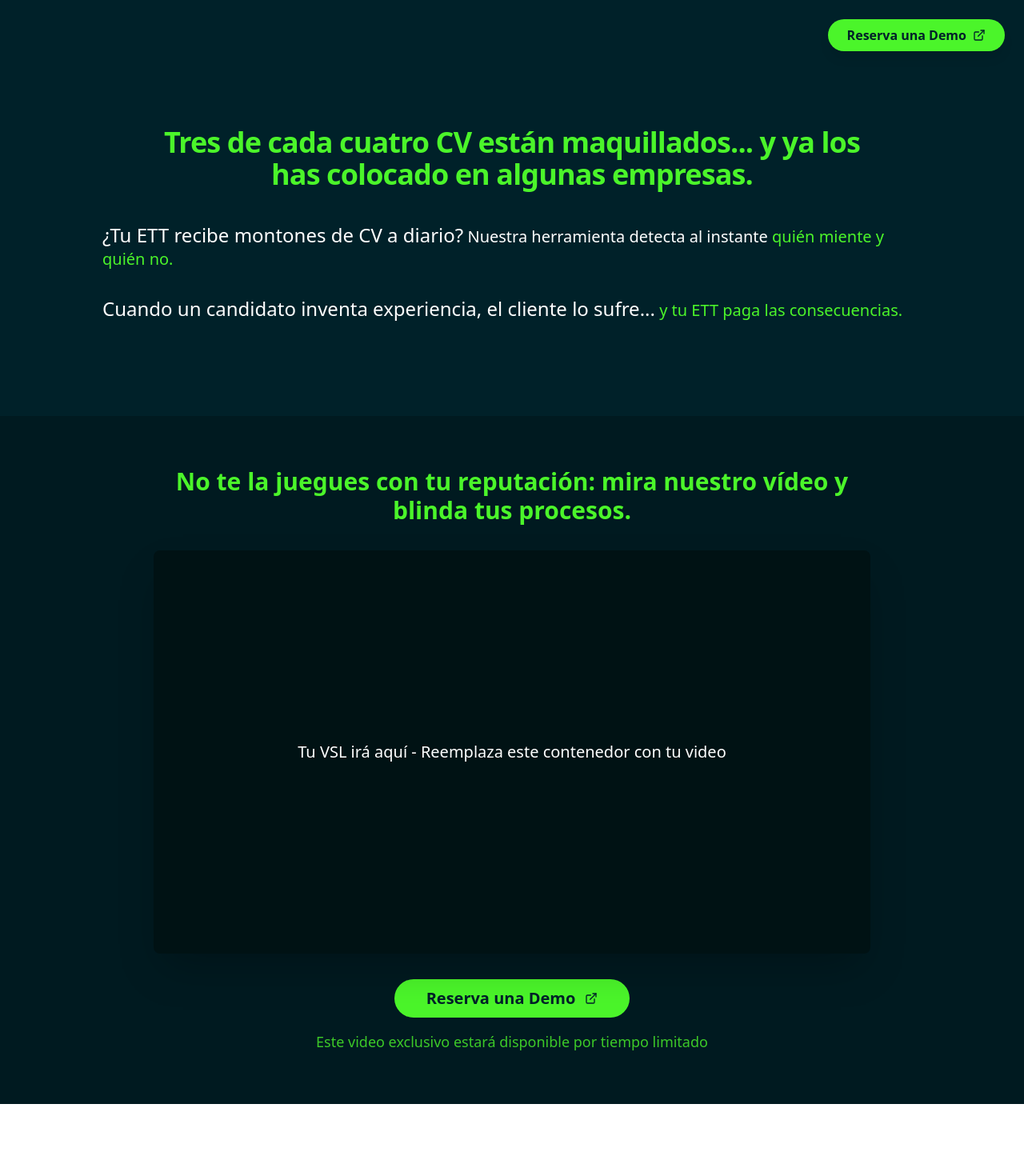
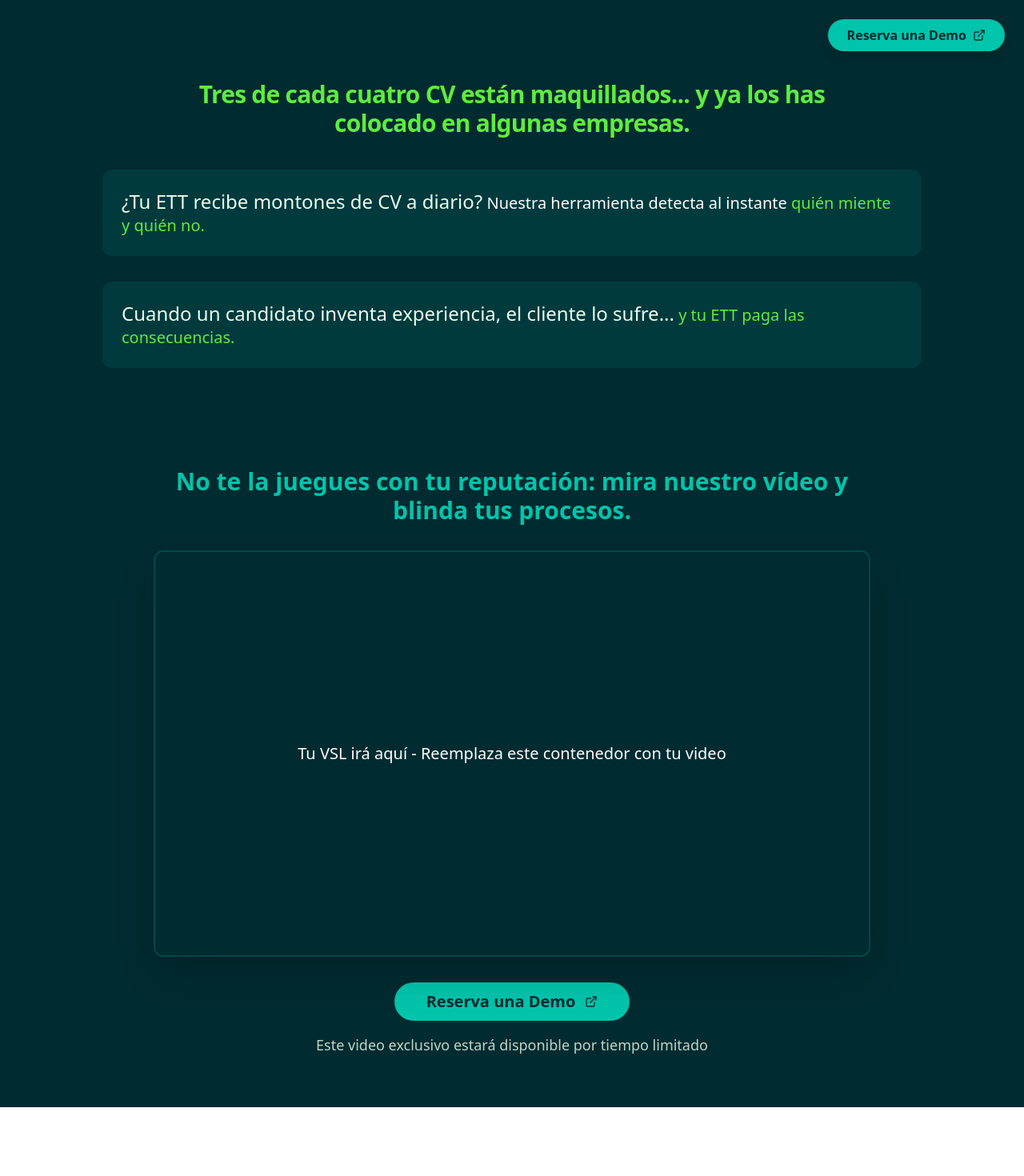
Before and after one commit to jaimeestevez/truthful-landing-form, a React (Vite) app: page / in a window 1280 px wide. Shown: the top 1470 px of the page at 80% size. Built offline with nearby package versions, Linux system fonts and the light colour scheme.

Commit message:
Refactor: Update UI with new color palette

```diff
--- a/src/components/CallToAction.tsx
+++ b/src/components/CallToAction.tsx
@@ -13,24 +13,24 @@ const CallToAction: React.FC<CallToActionProps> = ({ typeformUrl }) => {
   };
 
   return (
-    <section className="bg-[#002129] text-white section-padding">
+    <section className="bg-[#002B30] text-white section-padding">
       <div className="container">
         <div className="max-w-3xl mx-auto text-center space-y-8">
-          <h2 className="text-3xl md:text-5xl font-bold tracking-tight text-[#4BF52A]">
+          <h2 className="text-3xl md:text-5xl font-bold tracking-tight text-[#00C4AB]">
             Revoluciona Tu ETT
           </h2>
-          <p className="text-xl text-white/80">
+          <p className="text-xl text-[#EDFFEE]/90">
             Únete a las empresas de trabajo temporal que ya están transformando la forma de verificar y gestionar credenciales, optimizando sus procesos y reduciendo riesgos de contratación.
           </p>
           <div className="flex flex-col items-center gap-4">
             <Button
               onClick={openTypeform}
-              className="bg-[#4BF52A] hover:bg-[#3dd21e] text-[#002129] text-lg font-bold rounded-full py-6 px-10 group flex items-center gap-2"
+              className="bg-[#5EEC3E] hover:bg-[#4dd02f] text-[#002B30] text-lg font-bold rounded-full py-6 px-10 group flex items-center gap-2"
             >
               Solicitar Demo
               <ExternalLink className="w-5 h-5 group-hover:translate-x-1 transition-transform" />
             </Button>
-            <p className="text-sm text-white/60">* Sin compromiso, plazas limitadas para la demo</p>
+            <p className="text-sm text-[#EDFFEE]/60">* Sin compromiso, plazas limitadas para la demo</p>
           </div>
         </div>
       </div>
--- a/src/components/FloatingCTA.tsx
+++ b/src/components/FloatingCTA.tsx
@@ -16,7 +16,7 @@ const FloatingCTA: React.FC<FloatingCTAProps> = ({ typeformUrl }) => {
     <div className="fixed top-4 right-4 md:top-6 md:right-6 z-50">
       <Button
         onClick={openTypeform}
-        className="bg-[#4BF52A] hover:bg-[#3dd21e] text-[#002129] text-sm md:text-base font-bold rounded-full py-2 md:py-3 px-4 md:px-6 shadow-lg flex items-center gap-2"
+        className="bg-[#00C4AB] hover:bg-[#00a38d] text-[#002B30] text-sm md:text-base font-bold rounded-full py-2 md:py-3 px-4 md:px-6 shadow-lg flex items-center gap-2"
       >
         Reserva una Demo <ExternalLink className="w-4 h-4" />
       </Button>
--- a/src/components/Hero.tsx
+++ b/src/components/Hero.tsx
@@ -1,6 +1,5 @@
 
 import React from 'react';
-import { ArrowRight } from 'lucide-react';
 
 interface HeroProps {
   scrollToVideo: () => void;
@@ -8,25 +7,25 @@ interface HeroProps {
 
 const Hero: React.FC<HeroProps> = ({ scrollToVideo }) => {
   return (
-    <section className="bg-[#002129] text-white min-h-[70vh] flex items-center">
+    <section className="bg-[#002B30] text-white min-h-[70vh] flex items-center">
       <div className="container py-16 md:py-20 w-full">
         <div className="max-w-5xl mx-auto space-y-10 fade-in">
           <div className="text-center space-y-4">
-            <h1 className="text-2xl md:text-4xl font-bold tracking-tight text-[#4BF52A] leading-tight max-w-4xl mx-auto">
+            <h1 className="text-xl md:text-3xl font-bold tracking-tight text-[#5EEC3E] leading-tight max-w-4xl mx-auto">
               Tres de cada cuatro CV están maquillados... y ya los has colocado en algunas empresas.
             </h1>
           </div>
 
           <div className="space-y-8">
-            <div className="flex flex-col space-y-2">
+            <div className="bg-[#00C4AB]/10 backdrop-blur-sm p-6 rounded-xl">
               <p className="leading-relaxed text-lg md:text-xl">
-                <span className="font-medium text-xl md:text-2xl text-white">¿Tu ETT recibe montones de CV a diario?</span> Nuestra herramienta detecta al instante <span className="text-[#4BF52A] font-medium">quién miente y quién no.</span>
+                <span className="font-medium text-xl md:text-2xl text-[#EDFFEE]">¿Tu ETT recibe montones de CV a diario?</span> Nuestra herramienta detecta al instante <span className="text-[#5EEC3E] font-medium">quién miente y quién no.</span>
               </p>
             </div>
 
-            <div className="flex flex-col space-y-2">
+            <div className="bg-[#00C4AB]/10 backdrop-blur-sm p-6 rounded-xl">
               <p className="leading-relaxed text-lg md:text-xl">
-                <span className="font-medium text-xl md:text-2xl text-white">Cuando un candidato inventa experiencia, el cliente lo sufre...</span> <span className="text-[#4BF52A] font-medium">y tu ETT paga las consecuencias.</span>
+                <span className="font-medium text-xl md:text-2xl text-[#EDFFEE]">Cuando un candidato inventa experiencia, el cliente lo sufre...</span> <span className="text-[#5EEC3E] font-medium">y tu ETT paga las consecuencias.</span>
               </p>
             </div>
           </div>
--- a/src/components/VideoSection.tsx
+++ b/src/components/VideoSection.tsx
@@ -14,16 +14,16 @@ const VideoSection: React.FC<VideoSectionProps> = ({ videoRef, typeformUrl }) =>
   };
 
   return (
-    <section ref={videoRef} className="bg-[#001a20] py-8 md:py-16 -mt-10" id="video-section">
+    <section ref={videoRef} className="bg-[#002B30] py-8 md:py-16 -mt-10" id="video-section">
       <div className="container">
         <div className="max-w-4xl mx-auto">
-          <h2 className="text-2xl md:text-3xl font-bold text-center mb-8 text-[#4BF52A]">
+          <h2 className="text-2xl md:text-3xl font-bold text-center mb-8 text-[#00C4AB]">
             No te la juegues con tu reputación: mira nuestro vídeo y blinda tus procesos.
           </h2>
 
-          <div className="relative pb-[56.25%] h-0 rounded-lg overflow-hidden shadow-2xl video-container">
+          <div className="relative pb-[56.25%] h-0 rounded-xl overflow-hidden shadow-2xl video-container border-2 border-[#00C4AB]/20">
             {/* Replace this with your actual video embed code */}
-            <div className="absolute top-0 left-0 w-full h-full bg-[#001214] flex items-center justify-center text-white">
+            <div className="absolute top-0 left-0 w-full h-full bg-[#002B30] flex items-center justify-center text-white">
               <p className="text-xl">Tu VSL irá aquí - Reemplaza este contenedor con tu video</p>
             </div>
           </div>
@@ -31,11 +31,11 @@ const VideoSection: React.FC<VideoSectionProps> = ({ videoRef, typeformUrl }) =>
           <div className="mt-8 text-center">
             <Button
               onClick={openTypeform}
-              className="bg-[#4BF52A] hover:bg-[#3dd21e] text-[#002129] text-xl font-bold rounded-full py-6 px-10 flex items-center gap-3 mx-auto"
+              className="bg-[#00C4AB] hover:bg-[#00a38d] text-[#002B30] text-xl font-bold rounded-full py-6 px-10 flex items-center gap-3 mx-auto"
             >
               Reserva una Demo <ExternalLink className="w-6 h-6" />
             </Button>
-            <p className="mt-4 text-lg font-medium text-[#4BF52A]/80">
+            <p className="mt-4 text-lg font-medium text-[#EDFFEE]/80">
               Este video exclusivo estará disponible por tiempo limitado
             </p>
           </div>
```
